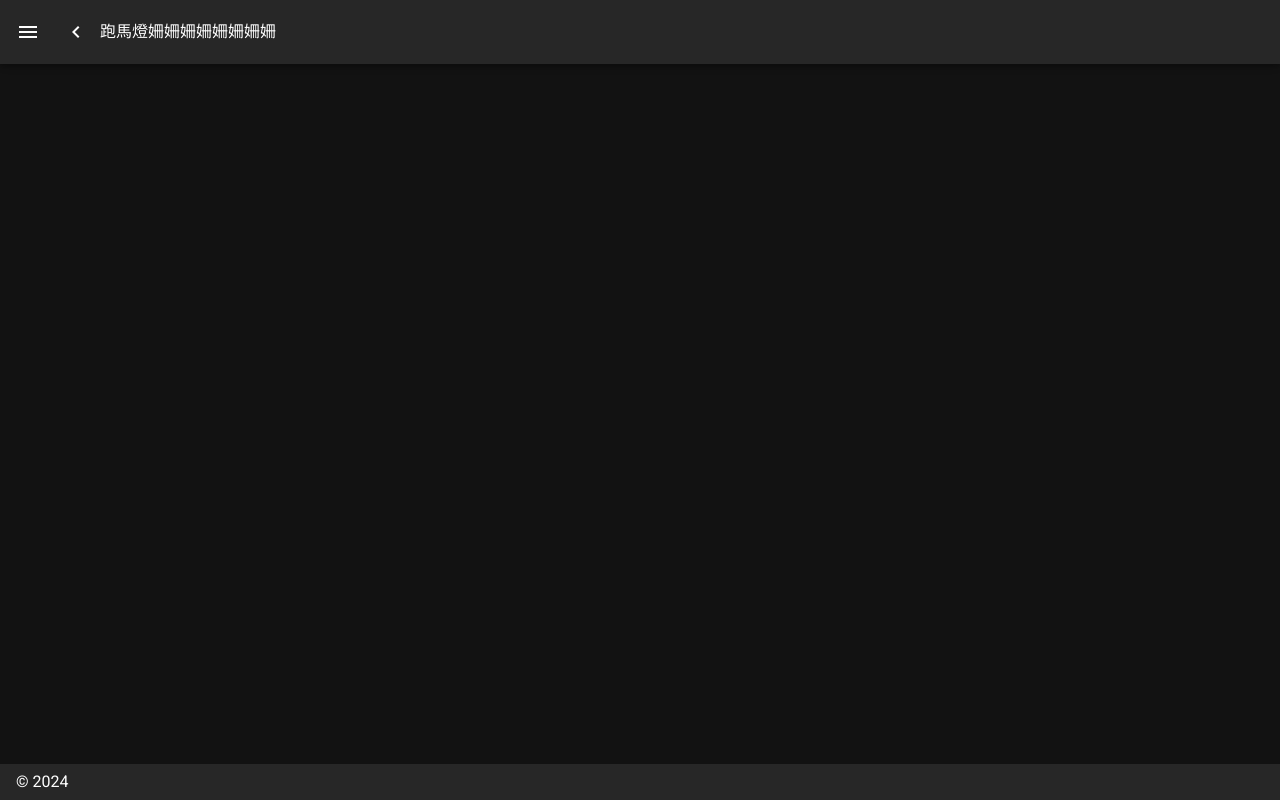
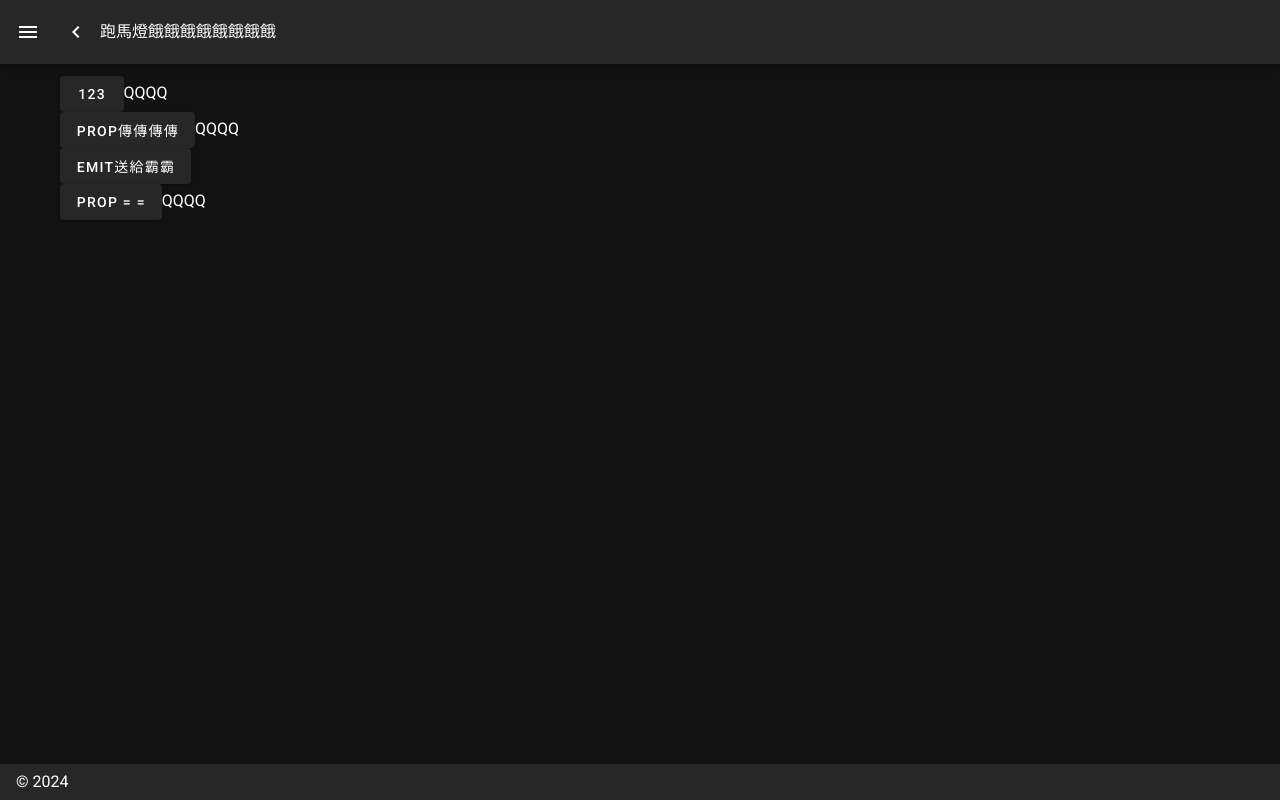
Before and after one commit to Xaviera-19/nuxt-vue-vuetify, a Nuxt app: page /compoment in a window 1280 px wide. Before the commit this address had no page. Built offline with nearby package versions, Linux system fonts and the light colour scheme.

Commit message:
上傳昨天的

```diff
--- /dev/null
+++ b/components/emit.vue
@@ -0,0 +1,24 @@
+<template>
+  <div>
+    <v-btn @click="sendMsg">EMIT送給霸霸</v-btn>
+  </div>
+</template>
+
+<script>
+export default{
+  data(){
+    return{
+      data: ['123','456','789'],
+    }
+  },
+  methods: {
+    sendMsg(){
+      //          '呼喚名稱',實際資料
+      this.$emit('emitFun',this.data);
+    },
+    refMsg(){
+      console.log('大大找到我惹!');
+    },
+  }
+}
+</script>
--- /dev/null
+++ b/components/props.vue
@@ -0,0 +1,14 @@
+<template>
+  <div>
+    <slot name="propsOne">
+      <v-btn>{{ msg }}</v-btn>
+    </slot>
+    <slot name="propsTwo">QQQQ</slot>
+  </div>
+</template>
+
+<script>
+export default {
+  props: ['msg'],
+}
+</script>
--- a/components/slotTest.vue
+++ b/components/slotTest.vue
@@ -3,6 +3,8 @@
     <slot name="slotOne">
       <v-btn>123</v-btn>
     </slot>
-    <slot name="slotTwo"></slot>
+    <slot name="slotTwo">QQQQ</slot>
   </div>
 </template>
+<script>
+</script>
--- a/layouts/default.vue
+++ b/layouts/default.vue
@@ -30,10 +30,8 @@
       <v-btn icon @click.stop="miniVariant = !miniVariant">
         <v-icon>mdi-{{ `chevron-${miniVariant ? "right" : "left"}` }}</v-icon>
       </v-btn>
-      <div class="marquee-container">
-        <div class="marquee">
-          {{ currentMessage }}
-        </div>
+      <div>
+        {{ currentMessage }}
       </div>
       <v-spacer />
       <!-- <v-btn icon @click.stop="rightDrawer = !rightDrawer">
@@ -65,7 +63,6 @@
 
 <script>
 import { marqueeMixin } from "~/plugins/Marquee";
-
 
 export default {
   mixins: [marqueeMixin],
--- a/pages/basic.vue
+++ b/pages/basic.vue
@@ -60,10 +60,7 @@ select {
 </style>
 <template>
   <div>
-    <slotTest>
-      <template v-slot:slotOne></template>
-      <template v-slot:slotTwo></template>
-    </slotTest>
+
     <hr />
     <!-- 用來搜尋 -->
     <h2>想要阿貓還是阿狗/公母任選/地區任選</h2>
@@ -163,11 +160,8 @@ select {
   </div>
 </template>
 <script>
-import slotTest from "~/components/slotTest.vue";
 export default {
-  components: {
-    slotTest,
-  },
+
   //資料放置區
   data() {
     return {
@@ -209,6 +203,7 @@ export default {
     },
     //當前頁數
     currentPageData() {
+      console.log(123);
       return this.sixDatas.length > 0 ? this.sixDatas : this.filteredData;
     },
   },
--- /dev/null
+++ b/pages/compoment.vue
@@ -0,0 +1,37 @@
+<template>
+  <div>
+    <slotTest></slotTest>
+    <propsTest :msg="propText"></propsTest>
+    <emitTest ref="myRef" @emitFun="handleEmit"></emitTest>
+    <propsTest :msg="propText2"></propsTest>
+
+  </div>
+</template>
+<script>
+import slotTest from "~/components/slotTest.vue";
+import propsTest from "~/components/props.vue";
+import emitTest from "~/components/emit.vue";
+export default {
+  components: {
+    slotTest,
+    propsTest,
+    emitTest,
+  },
+  data() {
+    return {
+      // 眉目傳情
+      propText: "prop傳傳傳傳",
+      propText2: "prop = =",
+    };
+  },
+  methods: {
+    handleEmit(data) {
+      console.log('收到emit的資料:', data);
+      // 在這裡你可以處理接收到的資料
+    },
+  },
+  mounted(){
+    this.$refs.myRef.refMsg();
+  }
+};
+</script>
--- a/pages/practice.vue
+++ b/pages/practice.vue
@@ -105,12 +105,12 @@ hr {
       </ul>
       <v-btn @click.once="alertOne">只能按一次 嗚嗚</v-btn>
     </section>
-
   </div>
 </template>
 
 <script>
 export default {
+
   data() {
     return {
       // model
```
